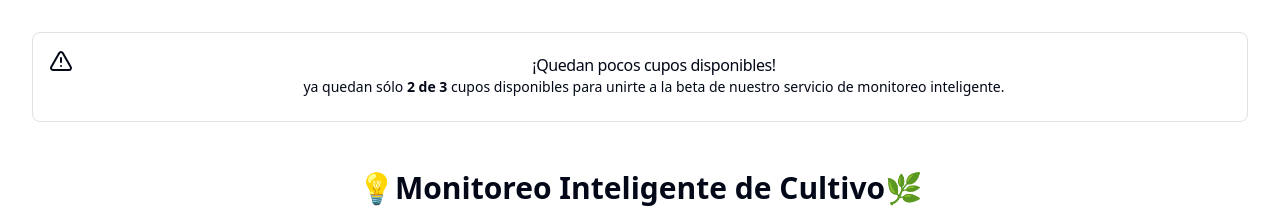
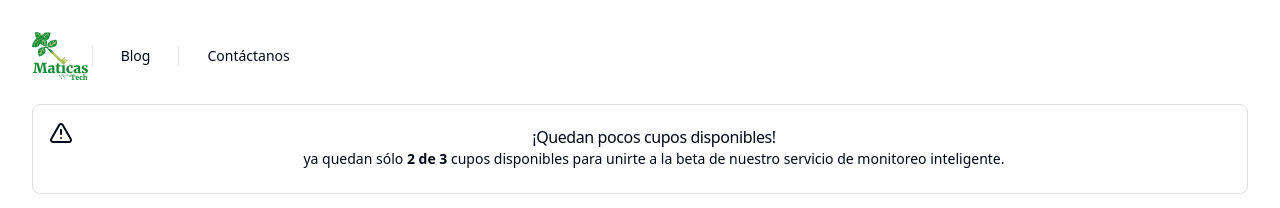
Before and after one commit to maticas-org/maticas-web-page, a React (Vite) app: page /es/servicios/registrador-de-datos in a window 1280 px wide. Shown: the top 208 px of the page. Built offline with nearby package versions, Linux system fonts and the light colour scheme.

Commit message:
update, added navigation bar to the datalogger landing page

```diff
--- a/src/pages/DataLoggerLanding.tsx
+++ b/src/pages/DataLoggerLanding.tsx
@@ -1,3 +1,4 @@
+import { Navbar } from '@/components/navbar';
 import { TriangleAlert } from "lucide-react"
 import { Alert, AlertDescription, AlertTitle } from "@/components/ui/alert"
 import Table from 'react-bootstrap/Table';
@@ -44,8 +45,9 @@ function DataLoggerLanding() {
             </script>
         </Helmet>
 
-
         <div>
+            <Navbar />
+            <div className="h-6"></div>
 
             {/* Alert */}
             <Alert>
```
